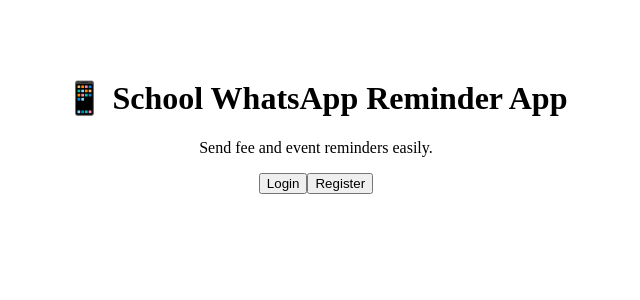
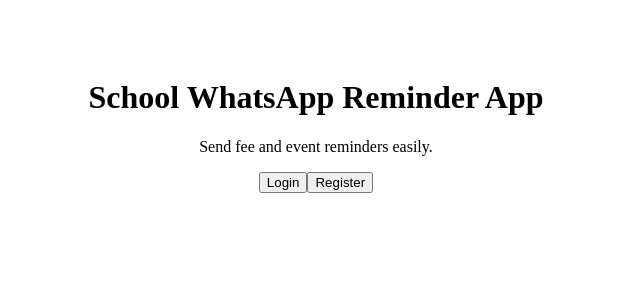
Before and after one commit to jeswanth911/school-wa-app, a React app: page / in a window 1280 px wide. Shown: the top 300 px of the page, without its empty margins (324-964 px from the left). Built offline with nearby package versions, Linux system fonts and the light colour scheme; the HTML template or start-up script is replaced by a standard one.

Commit message:
Update Landing.js

```diff
--- a/src/pages/Landing.js
+++ b/src/pages/Landing.js
@@ -4,7 +4,7 @@
 export default function Landing() {
   return (
     <div style={{ textAlign: 'center', padding: '50px' }}>
-      <h1>📱 School WhatsApp Reminder App</h1>
+      <h1> School WhatsApp Reminder App</h1>
       <p>Send fee and event reminders easily.</p>
       <Link to="/login"><button>Login</button></Link>
       <Link to="/register"><button>Register</button></Link>
```
